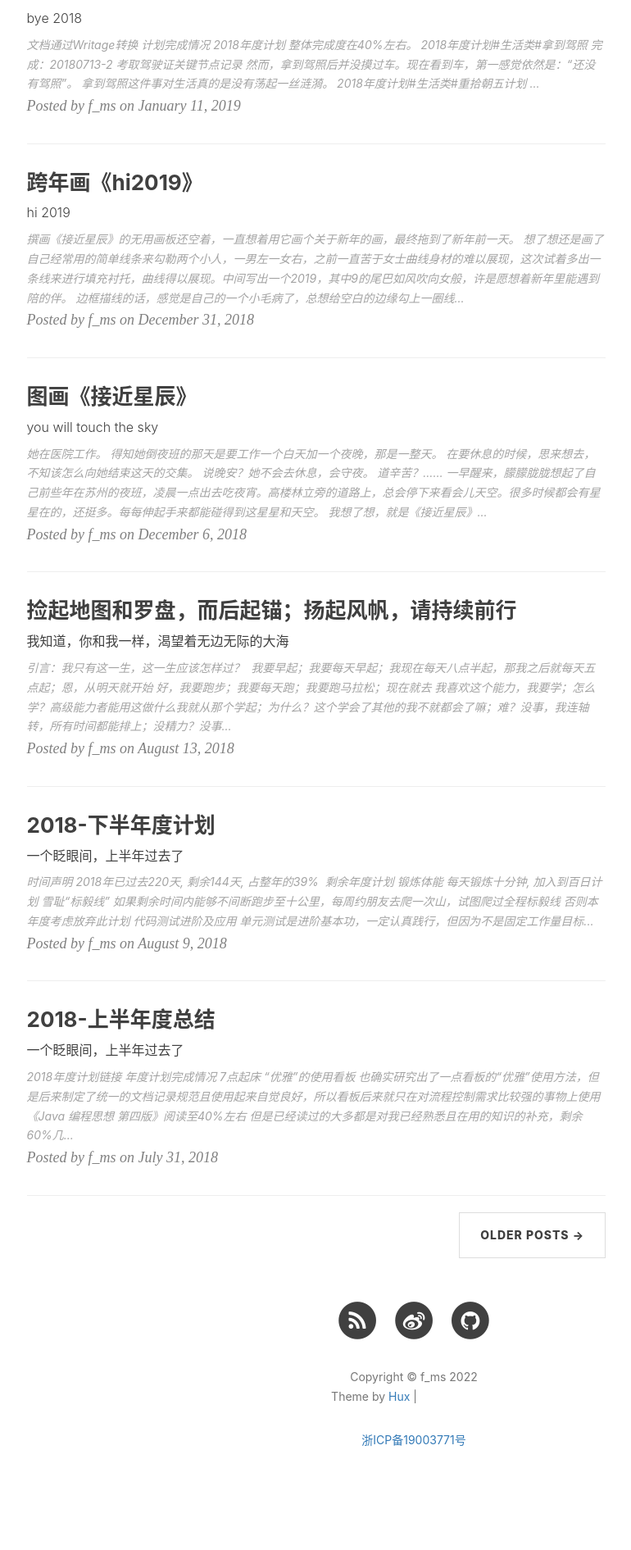
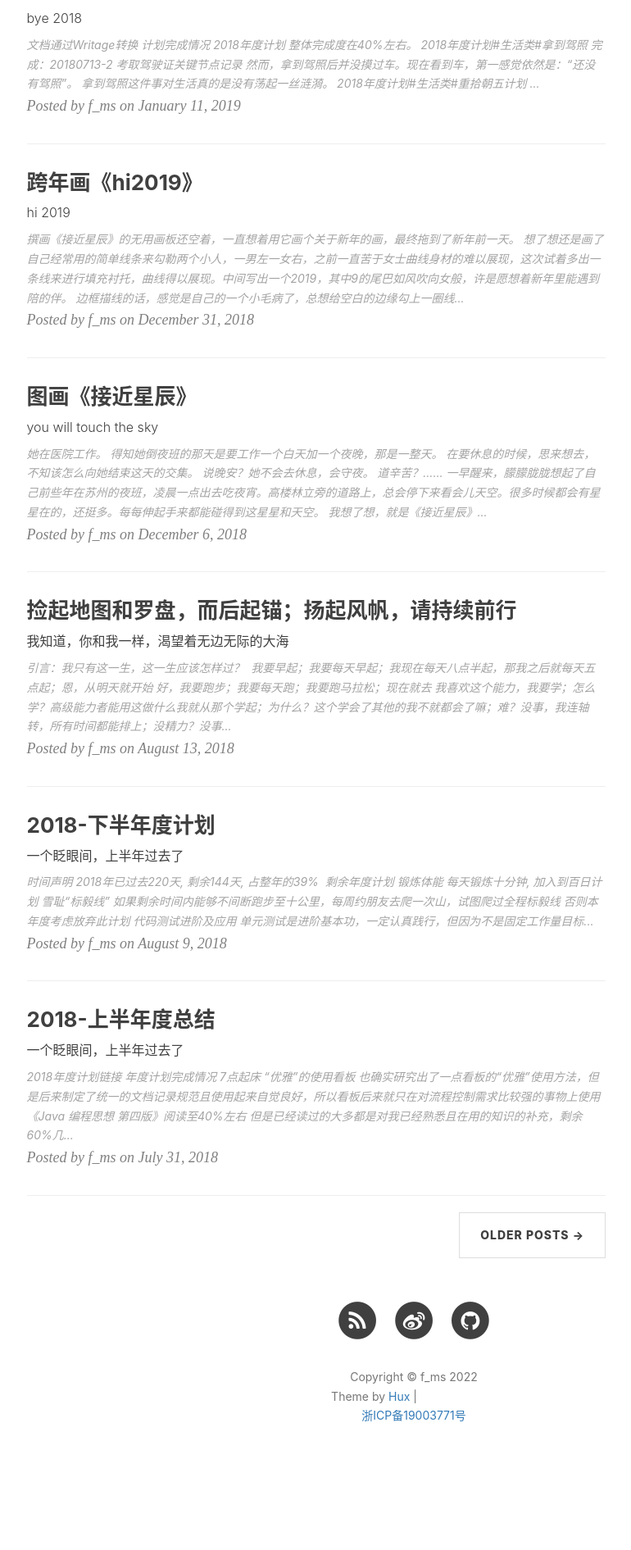
Before and after one commit to imfms/imfms.github.io, a Jekyll site: the page built from index.html, in a window 1280 px wide. Shown: the part 1450-3341 px from the top of the page at 82% size, without its empty margins (135-905 px from the left). Built offline with Jekyll 4.4.1, drawn with Linux system fonts in a browser that asks for light colours; nearby versions of some CDN libraries; the list of posts is cut into pages by our own code; comment, search, counter and statistics services are not loaded; after the commit the page ends 3281 px from its top, so only the background shows below that; grey boxes are pictures that could not be loaded.

Commit message:
添加备案号

```diff
--- a/_includes/footer.html
+++ b/_includes/footer.html
@@ -78,10 +78,8 @@
                         frameborder="0" scrolling="0" width="91px" height="20px"
                         src="https://ghbtns.com/github-btn.html?user=huxpro&repo=huxpro.github.io&type=star&count=true" >
                     </iframe>
-                </p>
-                <p class="copyright text-muted">
+                    <br>
                     <a href="https://beian.miit.gov.cn/" target="_blank">浙ICP备19003771号</a>
-                </p>
                 </p>
             </div>
         </div>
```
